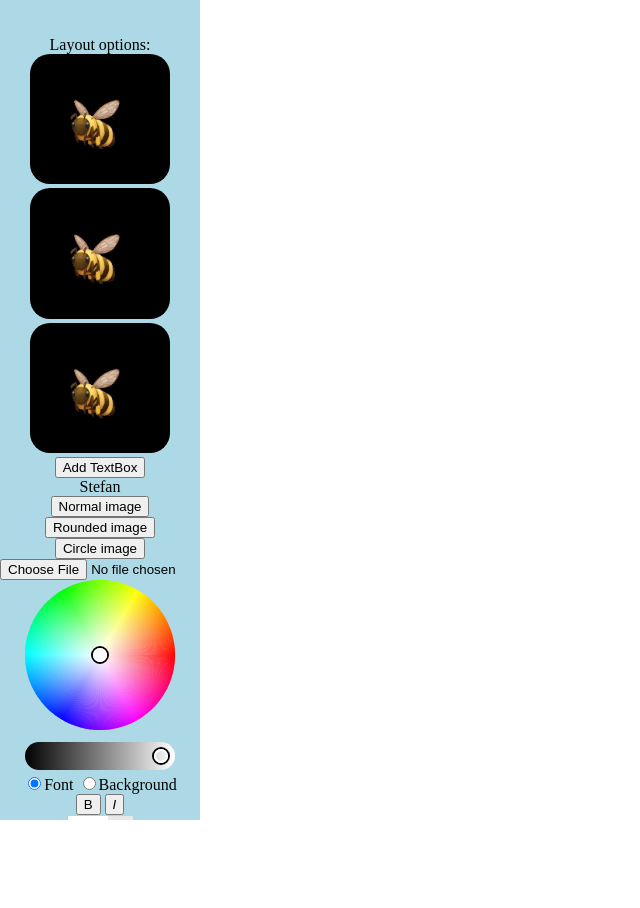
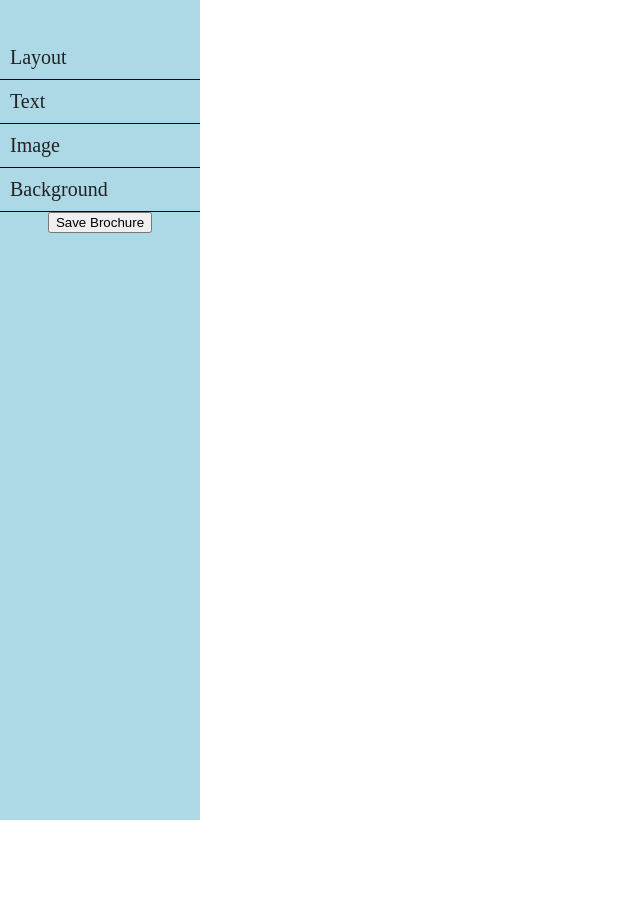
Before and after one commit to Kotesitory/Brochure-Designer-KI, a PHP site: page / in a window 1280 px wide. Shown: the whole page, without its empty margins (0-640 px from the left). Run offline with PHP 8.4, Linux system fonts and the light colour scheme.

Commit message:
Finalised PDF saving feature, Added dropdowns for tool-box

```diff
--- a/css/styles.css
+++ b/css/styles.css
@@ -152,9 +139,6 @@
 	border-radius:20px;
 	background-color: lightgray;
 }
-		#selectLayout{
-
-		}
 .layoutChoice{
 	text-align: center;
 }
@@ -200,3 +174,26 @@
 	border: 0;
 	color: #FFF;
 }
+.dropdown{
+	position: relative;
+	text-align: left;
+}
+.dropdown a{
+	text-decoration: none;
+	color: #222;
+	font-size: 20px;
+	width: 100%;
+	display: block;
+	padding: 10px;
+	border-color: #005;
+	border-style: solid;
+	border-width: 0px;
+	border-bottom-width: 1px;
+}
+.dropdown:hover{
+	cursor: pointer;
+}
+.dropdown ul{
+	list-style: none;
+	display: none;
+}
--- a/index.html
+++ b/index.html
@@ -13,31 +13,21 @@
 <body style="height: 100%;">
 	<div id="tool-box">
 		<ul>
-			<li>Layout options:
-				<ul id="selectLayout" class="">
+			<li id="selectLayout" class="dropdown"><a href='#' onclick="toggleVisible(event);">Layout</a>
+				<ul class="">
 					<li class="layoutChoice" id="one-part"><img src="img/picture.jpg" alt="One Part" value='1'></li>
 					<li class="layoutChoice" id="two-part"><img src="img/picture.jpg" alt="Two Part" value='2'></li>
 					<li class="layoutChoice" id="three-part"><img src="img/picture.jpg" alt="Three Part" value='3'></li>
 				</ul>
-			<li>
+			</li>
+			<li id="selectText" class="dropdown"><a href="#" onclick="toggleVisible(event);">Text</a>
+				<ul>
 					<li><button id="addText">Add TextBox</button></li>
-			<li>Stefan
-				<ul class="">
-					<li><button class="addImage" value="1">Normal image</button></li>
-					<li><button class="addImage" value="2">Rounded image</button></li>
-					<li><button class="addImage" value="3">Circle image</button></li>
-				</ul>
-			</li>
-			<li><input type="file" name="filename" accept="image/gif, image/jpeg, image/png" onchange="readURL(this);"></li>
-			<li><div id="img-preview"></div>
-			<li>
-				<div id="color-picker-container" style="display: inline-block;"></div><br>
-				<input type="radio" name="target" value="0" checked>Font
-				<input type="radio" name="target" value="1">Background
-				<br>
-				<button onclick="boldFont(event)">B</button>
-				<button onclick="italicFont(event)" style="font-style: italic;">I</button>
-			</li>
+					<li><div id="color-picker-container" style="display: inline-block;"></div></li>
+					<li><input type="radio" name="target" value="0" checked>Font</li>
+					<li><input type="radio" name="target" value="1">Background</li>
+					<li><button onclick="boldFont(event)">B</button></li>
+					<li><button onclick="italicFont(event)" style="font-style: italic;">I</button></li>
 					<li>
 						<div style="display: inline-flex; flex-direction: row; border: 1px solid lightblue" id="font-resize">
 							<input type="text" onchange="resizeFont(event);" id="font-size">
@@ -47,15 +37,32 @@
 							</div>
 						</div>
 					</li>
+				</ul>
+			</li>
+			<li id="selectImage" class="dropdown"><a href="#" onclick="toggleVisible(event);">Image</a>
+				<ul class="">
+					<li><button class="addImage" value="1">Normal image</button></li>
+					<li><button class="addImage" value="2">Rounded image</button></li>
+					<li><button class="addImage" value="3">Circle image</button></li>
+					<li><input type="file" name="filename" accept="image/gif, image/jpeg, image/png" onchange="readURL(this);"></li>
+					<li><div id="img-preview"></div></li>
+				</ul>
+			</li>
+			<li id="selectBg" class="dropdown"><a href="#" onclick="toggleVisible(event);">Background</a>
+				<ul>
 					<li><label>Front:</label></li>
 					<li><input type="file" name="frong-img" accept="image/gif, image/jpeg, image/png" onchange="setBgImage(this, 'front')"></li>
 					<li><label>Back:</label></li>
 					<li><input type="file" name="back-img" accept="image/gif, image/jpeg, image/png" onchange="setBgImage(this, 'back')"></li>
-			<li><button id="cmd" onclick="saveBrochure()">Save IMG</button></li>
+				</ul>
+			</li>
+			<li><button id="cmd" onclick="saveBrochure()">Save Brochure</button></li>
 		</ul>
 	</div>
 	<div id="working-area" onclick="lastFocus = null;">
+		<div id="pdf">
 
+		</div>
 	</div>
  </body>
  </html>
--- a/js/script.js
+++ b/js/script.js
@@ -185,18 +185,30 @@
 		function layout(event){
 			let div;
 			let iter = event.target.getAttribute('value', 0);
-			let workingArea = document.getElementById('working-area');
+			let workingArea = document.getElementById('pdf');
 			while(workingArea.hasChildNodes()){
 				workingArea.removeChild(workingArea.lastChild);
 			}
 			var brochure;
 			for(let j = 0; j < 2; j++){
-				if(iter != 1 || j != 1){
+				var side = (j == 0)?'front' : 'back';
+				//if(iter != 1 || j != 1){
 					brochure = document.createElement('div');
+					brochure.classList.add('brochure');
 					brochure.classList.add('brochure' + iter);
+					brochure.classList.add(side);
+
+				//}
+				if(iter == 1 && j == 0){
+					var onep = document.createElement('div');
+					onep.id = 'onepage';
+					workingArea.appendChild(onep);
+				}else{
 					workingArea.appendChild(brochure);
 				}
-				var side = (j == 0)?'front' : 'back';
+				if(iter == 1){
+					onep.appendChild(brochure);
+				}
 				for(let i = 0; i < iter; i++){
 					div = document.createElement('div');
 					div.id = 'area' + (j*iter + i);
@@ -215,6 +227,16 @@
 				span.classList.remove('hidden');
 			else
 				span.classList.add('hidden');
+		}
+		function toggleVisible(event){
+			var target = event.target.parentElement.children[1];
+			if(target.classList.contains('dropped')){
+				target.classList.remove('dropped');
+				target.style.display = 'none';
+			}else{
+				target.classList.add('dropped');
+				target.style.display = 'block';
+			}
 		}
 		function readURL(input) {
 	        if (input.files && input.files[0]) {
@@ -299,7 +321,14 @@
 	        }
 	    }
 	    function saveBrochure(event){
-			var worker = html2pdf().from(document.getElementById('working-area')).save();
+	    	var opt = {
+	    		margin: [ 0.5, 1, 0, 1],
+	    		filename: 'brochure.pdf',
+	    		image: { type: 'png', quality: 0.98 },
+	    		jsPDF: { unit: 'in', format: 'letter', orientation: 'landscape' },
+	    		pagebreak: { mode: 'avoid-all', after: '.front' }
+	    	};
+			var worker = html2pdf().set(opt).from(document.getElementById('pdf')).save();
 	    }
 		window.onload = function(){
 			document.getElementById('addText').addEventListener('click', addTextBox, false);
```
Also changed, not shown: other parts of css/styles.css (+27 -50 lines). Lines whose indentation alone changed are shown as unchanged.
